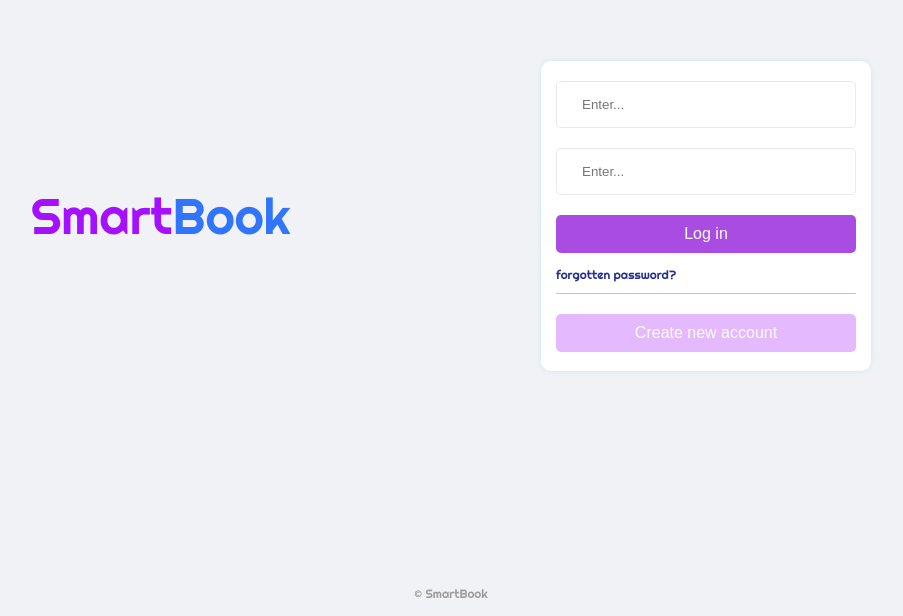
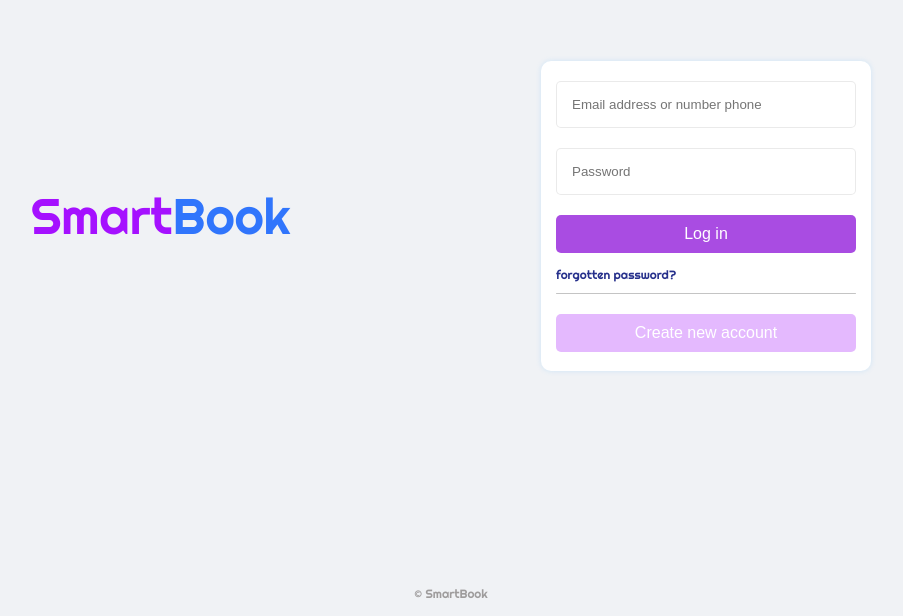
Before and after one commit to MRXOneX/smartbook-front, a Vue app: page / in a window 1280 px wide. Shown: the part 184-800 px from the top of the page, without its empty margins (189-1092 px from the left). Built offline with nearby package versions, Linux system fonts and the light colour scheme.

Commit message:
Update FormLogin.vue

```diff
--- a/src/components/FormLogin.vue
+++ b/src/components/FormLogin.vue
@@ -1,8 +1,18 @@
 <template>
     <div class="wrapper">
         <form>
-            <my-input width="100%" padding="15px 25px" margin="10px 0" />
-            <my-input width="100%" padding="15px 25px" margin="10px 0" />
+            <my-input
+                width="100%"
+                padding="15px 15px"
+                margin="10px 0"
+                placeholder="Email address or number phone"
+            />
+            <my-input
+                width="100%"
+                padding="15px 15px"
+                margin="10px 0"
+                placeholder="Password"
+            />
 
             <my-button margin="10px 0" >
                 Log in
```
